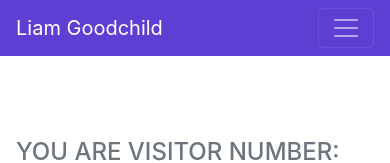
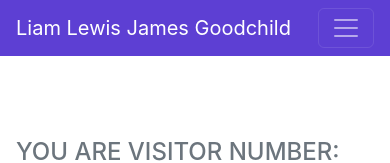
Before and after one commit to liam-goodchild/Cloud-Resume-Challenge, a plain HTML site: page frontend/index.html in a window 390 px wide. Shown: the top 163 px of the page. Drawn offline with nearby package versions, Linux system fonts and the light colour scheme; no server answers; files whose address does not match are found by name; a web font is replaced by a local one.

Commit message:
Update to HTML

```diff
--- a/frontend/index.html
+++ b/frontend/index.html
@@ -37,7 +37,7 @@
         <!-- Navigation-->
         <nav class="navbar navbar-expand-lg navbar-dark bg-primary fixed-top" id="sideNav">
             <a class="navbar-brand js-scroll-trigger" href="#page-top">
-                <span class="d-block d-lg-none">Liam Goodchild</span>
+                <span class="d-block d-lg-none">Liam Lewis James Goodchild</span>
                 <span class="d-none d-lg-block"><img class="img-fluid img-profile rounded-circle mx-auto mb-2" src="assets/img/profile.png" alt="..." /></span>
             </a>
             <button class="navbar-toggler" type="button" data-bs-toggle="collapse" data-bs-target="#navbarResponsive" aria-controls="navbarResponsive" aria-expanded="false" aria-label="Toggle navigation"><span class="navbar-toggler-icon"></span></button>
```
